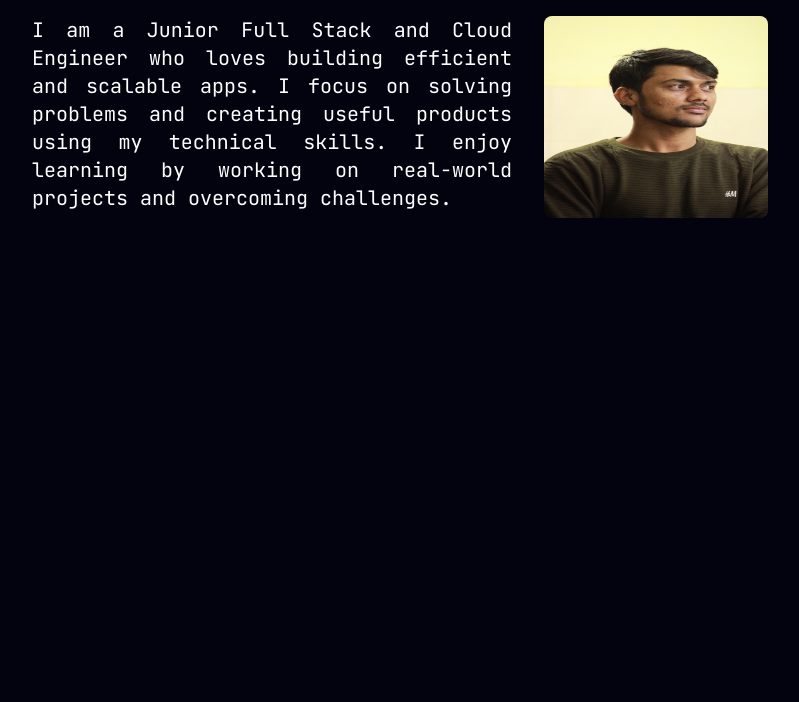
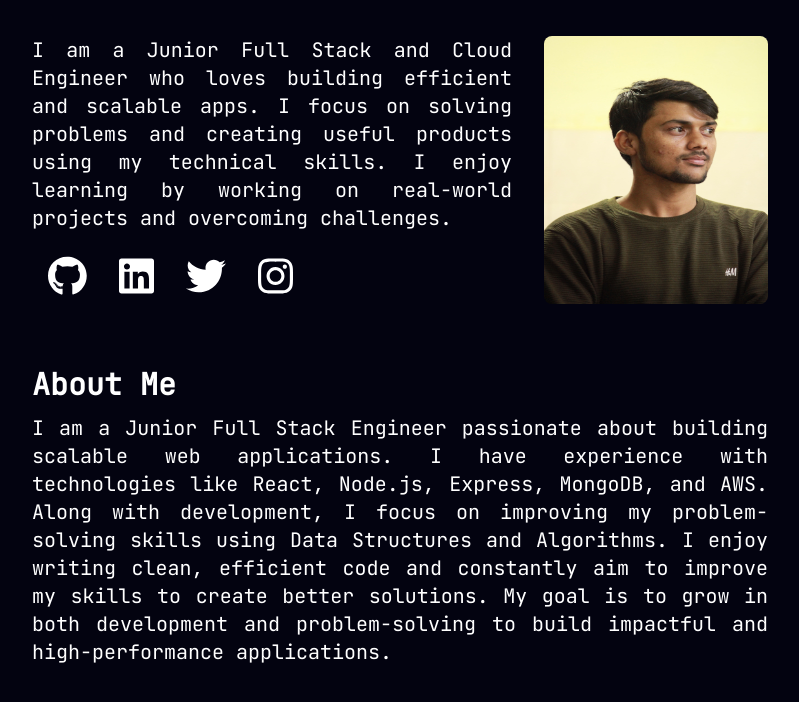
Before and after one commit to MALIKKHUBAIB1/myportfolio, a React (Vite) app: page / in a window 1280 px wide. Shown: the top 702 px of the page, without its empty margins (240-1039 px from the left). Built offline with nearby package versions, Linux system fonts and the light colour scheme.

Commit message:
About me Section complete

```diff
--- a/package.json
+++ b/package.json
@@ -11,8 +11,12 @@
   },
   "dependencies": {
     "@fontsource/jetbrains-mono": "^5.1.2",
+    "@fortawesome/free-brands-svg-icons": "^6.7.2",
+    "@fortawesome/react-fontawesome": "^0.2.2",
+    "font-awesome": "^4.7.0",
     "react": "^18.3.1",
-    "react-dom": "^18.3.1"
+    "react-dom": "^18.3.1",
+    "react-fontawesome": "^1.7.1"
   },
   "devDependencies": {
     "@eslint/js": "^9.17.0",
--- a/src/App.jsx
+++ b/src/App.jsx
@@ -1,25 +1,32 @@
 import "./App.css";
 import About from "./component/About";
+import AboutMe from "./component/AboutMe";
+import LinkSection from "./component/LinkSection";
 
 function App() {
   return (
-    <>
-      <div className="text-xl w-[60%] m-auto flex">
+    <div className="text-xl w-[60%] m-auto my-5 ">
+      <div className="flex">
         {/* About Section */}
-        <div className="w-8/12 p-4 text-justify">
+        <div className="w-8/12 text-justify p-4">
           <About />
+          <LinkSection />
         </div>
-
         {/* Image Section */}
-        <div className="w-4/12 p-4">
+        <div className="w-4/12 p-4 flex h-[300px] overflow-hidden justify-center items-center">
+          {/* You can adjust 300px to the height you prefer */}
           <img
             src="/photo.jpeg"
             alt="photo"
-            className="w-full h-[60%] rounded-lg"
+            className="w-full h-auto max-h-full object-fill rounded-lg"
           />
         </div>
       </div>
-    </>
+      {/* About Me Section */}
+      <div className="p-4">
+        <AboutMe />
+      </div>
+    </div>
   );
 }
 
--- /dev/null
+++ b/src/component/AboutMe.jsx
@@ -0,0 +1,18 @@
+function AboutMe() {
+  return (
+    <div>
+      <h1 className="text-3xl font-bold my-3">About Me</h1>
+      <div className="text-justify">
+        I am a Junior Full Stack Engineer passionate about building scalable web
+        applications. I have experience with technologies like React, Node.js,
+        Express, MongoDB, and AWS. Along with development, I focus on improving
+        my problem-solving skills using Data Structures and Algorithms. I enjoy
+        writing clean, efficient code and constantly aim to improve my skills to
+        create better solutions. My goal is to grow in both development and
+        problem-solving to build impactful and high-performance applications.
+      </div>
+    </div>
+  );
+}
+
+export default AboutMe;
--- /dev/null
+++ b/src/component/LinkSection.jsx
@@ -0,0 +1,57 @@
+import { FontAwesomeIcon } from "@fortawesome/react-fontawesome";
+
+import {
+  faGithub,
+  faLinkedin,
+  faTwitter,
+  faInstagram,
+} from "@fortawesome/free-brands-svg-icons";
+
+const profileIcons = [
+  {
+    id: 1,
+    name: "GitHub",
+    icon: faGithub,
+    link: "https://github.com/yourusername",
+  },
+  {
+    id: 2,
+    name: "LinkedIn",
+    icon: faLinkedin,
+    link: "https://www.linkedin.com/in/yourusername/",
+  },
+  {
+    id: 3,
+    name: "Twitter",
+    icon: faTwitter,
+    link: "https://twitter.com/yourusername",
+  },
+  {
+    id: 4,
+    name: "Instagram",
+    icon: faInstagram,
+    link: "https://instagram.com/yourusername",
+  },
+];
+
+function LinkSection() {
+  return (
+    <div className="my-6">
+      {profileIcons.map((item) => {
+        return (
+          <a
+            className="m-4"
+            key={item.id}
+            href={item.link}
+            target="_blank"
+            rel="noopener noreferrer"
+          >
+            <FontAwesomeIcon icon={item.icon} size="2x" />
+          </a>
+        );
+      })}
+    </div>
+  );
+}
+
+export default LinkSection;
```
Also changed, not shown: public/photo2.jpeg (added), 1 other file (tests, documents, lock files or other folders).
